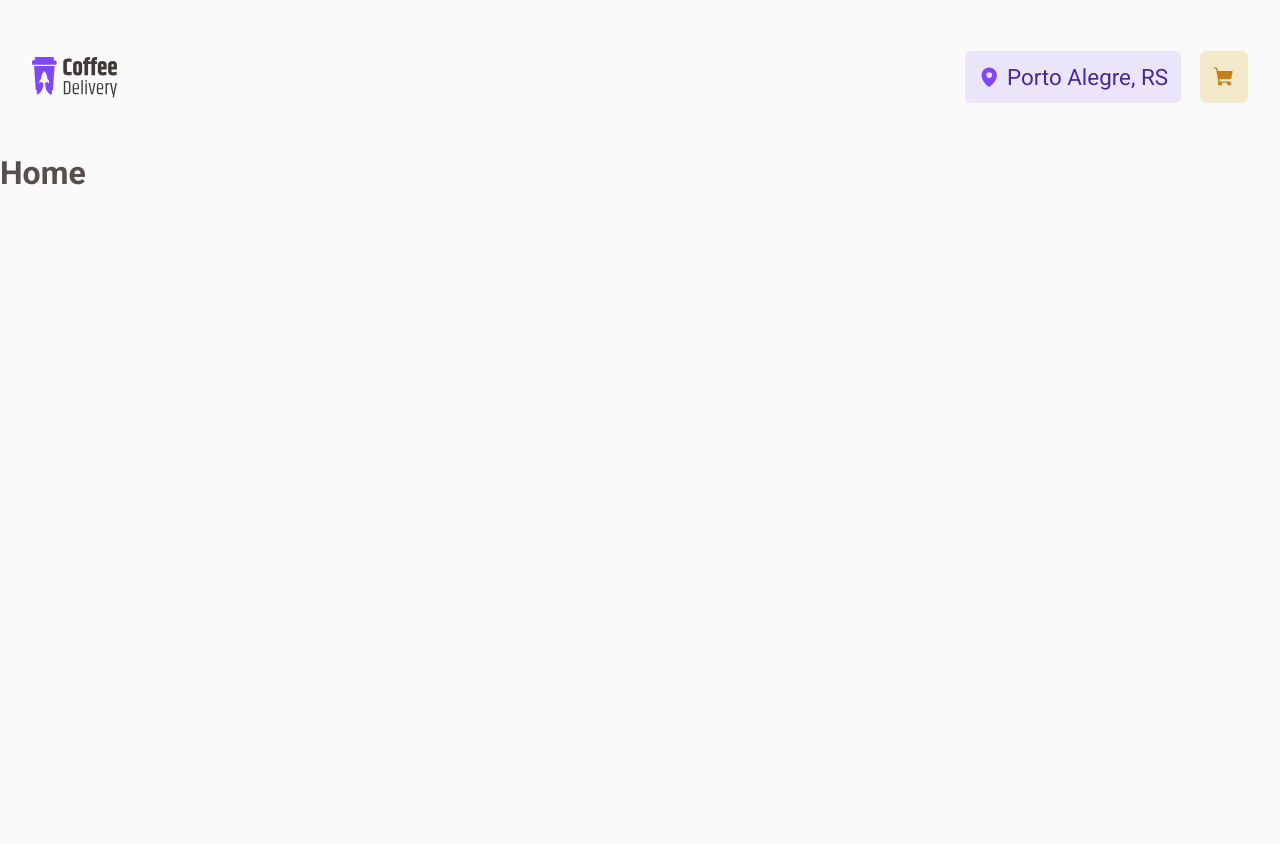
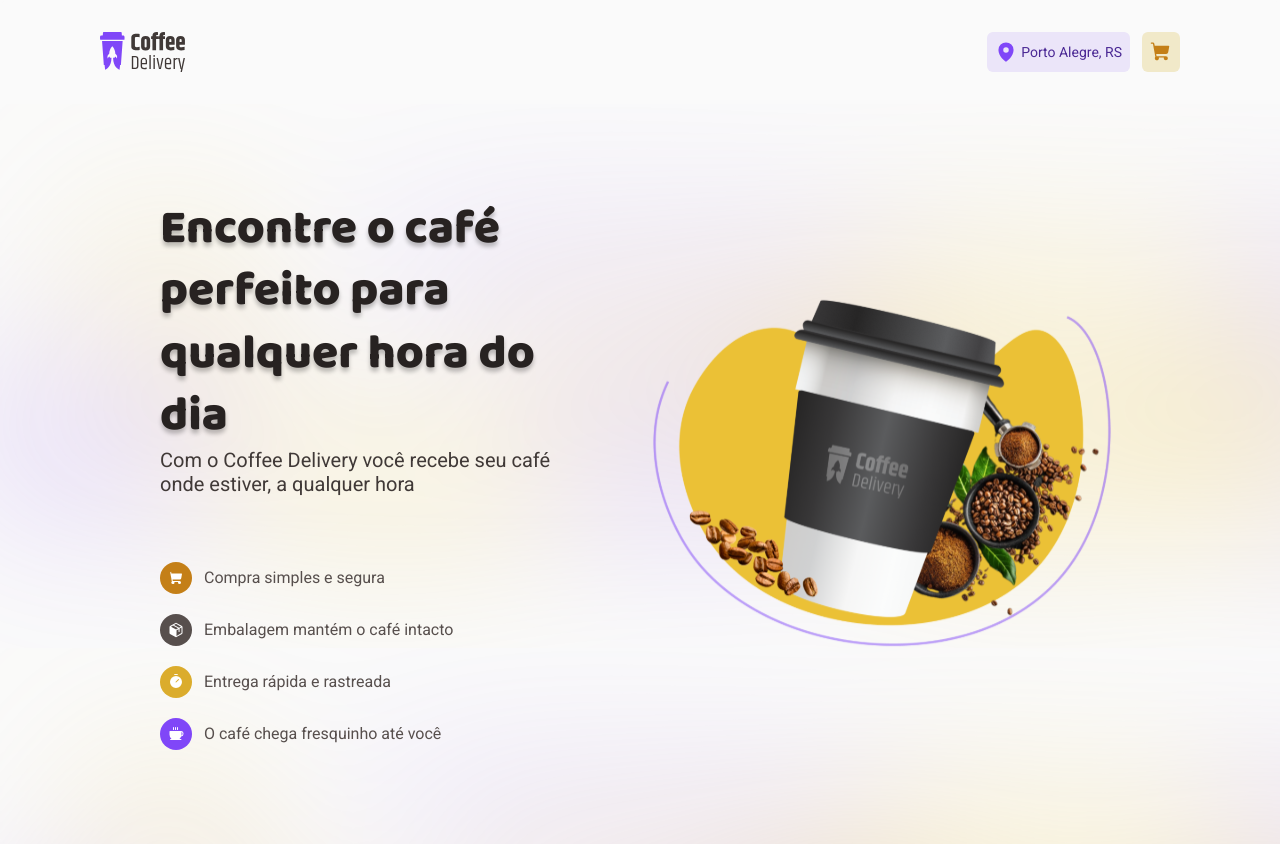
Before and after one commit to ericlys/Coffe-delivery, a React (Vite) app: page / in a window 1280 px wide. Before the commit the page ends 800 px from the top, so only its background shows below. Built offline with nearby package versions, Linux system fonts and the light colour scheme.

Commit message:
feat: Intro

```diff
--- a/src/components/Header/index.tsx
+++ b/src/components/Header/index.tsx
@@ -1,5 +1,5 @@
 import { Cart, CartIcon, HeaderContainer, Locality, MapPoint, ShoppingInfo } from "./styles";
-import logoCoffe from '../../assets/logo-coffe.svg'
+import logoCoffe from "../../assets/logo-coffe.svg"
 
 export function Header(){
   return(
--- a/src/components/Header/styles.ts
+++ b/src/components/Header/styles.ts
@@ -3,7 +3,7 @@
 
 export const HeaderContainer = styled.header`
   width: 100%;
-  max-width: 84rem;
+  max-width: 112rem;
   padding: 3.2rem 2rem;
 
   display: flex;
@@ -23,9 +23,9 @@
 `
 
 export const MapPoint = styled(MapPin).attrs({
-  weight: "fill"
+  weight: "fill",
+  size: 22
 })`
-  size: 22rem;
   color: ${(props) => props.theme['purple']};
 `
 
@@ -46,8 +46,8 @@
 `
 
 export const CartIcon = styled(ShoppingCart).attrs({
-  weight: "fill"
+  weight: "fill",
+  size: 22
 })`
-  size: 22rem;
   color: ${(props) => props.theme['yellow-dark']};
 `
--- /dev/null
+++ b/src/pages/Home/components/Intro/index.tsx
@@ -0,0 +1,34 @@
+import { CartIcon, CoffeIcon, Container, Info, PackageIcon, TimerIcon, WrapperInfo } from "./styles";
+import bigCoffe from '../../../../assets/big-coffe.svg'
+
+export function Intro(){
+  return (
+    <Container>
+      <div>
+        <h1>Encontre o café perfeito para qualquer hora do dia</h1>
+        <p>Com o Coffee Delivery você recebe seu café onde estiver, a qualquer hora</p>
+
+        <WrapperInfo>
+          <Info>
+            <CartIcon />
+            Compra simples e segura
+          </Info>
+          <Info>
+            <PackageIcon/>
+            Embalagem mantém o café intacto
+          </Info>
+          <Info>
+            <TimerIcon/>
+            Entrega rápida e rastreada
+          </Info>
+          <Info>
+            <CoffeIcon />
+            O café chega fresquinho até você
+          </Info>
+        </WrapperInfo>
+      </div>
+
+      <img src={bigCoffe} alt="big coffe image"/>
+    </Container>
+  )
+}
--- /dev/null
+++ b/src/pages/Home/components/Intro/styles.ts
@@ -0,0 +1,83 @@
+import { Coffee, Package, ShoppingCart, Timer } from 'phosphor-react'
+import styled from 'styled-components'
+import backgroundIntro from '../../../../assets/coffe-intro-background.svg'
+
+export const Container = styled.div`
+  display: flex;
+  flex-direction: row;
+  justify-content: center;
+  padding: 94px 160px;
+  gap: 5.6rem;
+  background-image: url('${backgroundIntro}');
+
+  h1 {
+    max-width: 58.8rem;
+    font-family: 'Baloo 2';
+    font-weight: 800;
+    font-size: 4.8rem;
+    line-height: 62.4px;
+    color: ${(props) => props.theme['title']};
+    text-shadow: 0px 4px 4px rgba(0, 0, 0, 0.25);
+  }
+
+  p {
+    max-width: 58.8rem;
+    font-size: 2rem;
+    color: ${({theme}) => theme['subtitle']};
+  }
+`
+
+export const WrapperInfo = styled.div`
+  max-width: 58.8rem;
+  display: flex;
+  flex-wrap: wrap;
+  gap: 2rem 4rem;
+  margin-top: 6.6rem;
+`
+
+export const Info = styled.div`
+  display: flex;
+  align-items: center;
+  gap: 1.2rem;
+  font-size: 1.6rem;
+`
+
+export const CartIcon = styled(ShoppingCart).attrs({
+  weight: "fill",
+  size: 32,
+})`
+  color: ${(props) => props.theme['white']};
+  background: ${(props) => props.theme['yellow-dark']};
+  padding: .8rem;
+  border-radius: 9999px;
+`
+
+export const PackageIcon = styled(Package).attrs({
+  weight: "fill",
+  size: 32,
+})`
+  color: ${(props) => props.theme['white']};
+  background: ${(props) => props.theme['text']};
+  padding: .8rem;
+  border-radius: 9999px;
+`
+
+export const TimerIcon = styled(Timer).attrs({
+  weight: "fill",
+  size: 32,
+})`
+  color: ${(props) => props.theme['white']};
+  background: ${(props) => props.theme['yellow']};
+  padding: .8rem;
+  border-radius: 9999px;
+`
+
+export const CoffeIcon = styled(Coffee).attrs({
+  weight: "fill",
+  size: 32,
+})`
+  color: ${(props) => props.theme['white']};
+  background: ${(props) => props.theme['purple']};
+  padding: .8rem;
+  border-radius: 9999px;
+`
--- a/src/pages/Home/inde.tsx
+++ b/src/pages/Home/inde.tsx
@@ -1,5 +1,10 @@
+import { Intro } from "./components/Intro"
+import { Container } from "./styles"
+
 export function Home(){
   return(
-    <h1>Home</h1>
+    <Container>
+      <Intro />
+    </Container>
   )
 }
--- a/src/pages/Home/styles.ts
+++ b/src/pages/Home/styles.ts
@@ -1 +1,3 @@
-import styled from 'styled-components'
+import styled from "styled-components";
+
+export const Container = styled.div``
--- a/src/styles/global.ts
+++ b/src/styles/global.ts
@@ -7,16 +7,20 @@
     box-sizing: border-box;
   }
 
+  html {
+    font-size: 62.5%;
+  }
+
   :focus {
     outline: 0;
     box-shadow: 0 0 0 2px ${(props) => props.theme['hover']};
   }
 
+
   body {
     background: ${(props) => props.theme['background']} ;
     color: ${(props) => props.theme['text']};
     -webkit-font-smoothing: antialiased;
-    font-size: 62.5%;
   }
 
   body, input, textarea, button {
```
Also changed, not shown: src/assets/big-coffe.svg (added), src/assets/coffe-intro-background.svg (added).
